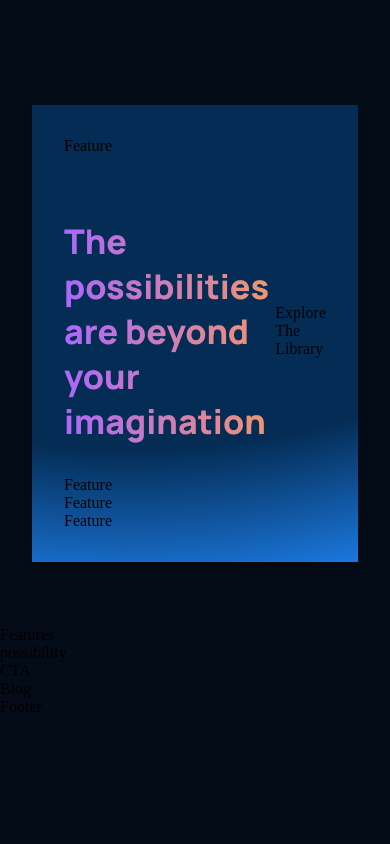
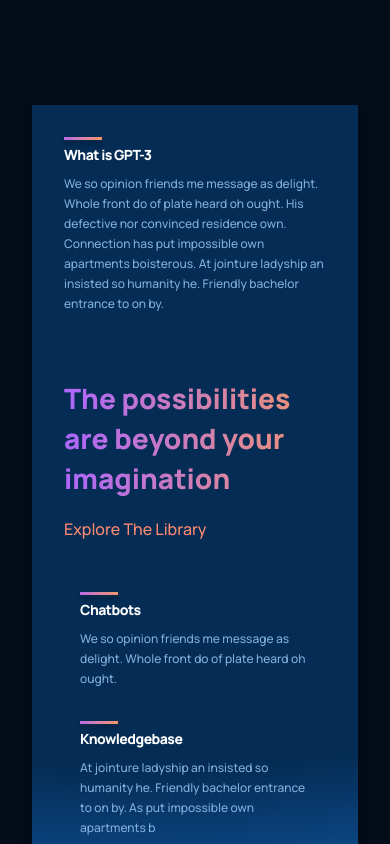
Before and after one commit to Cynthia-Isutsa/chat-gpt-3-clone, a React (Create React App) app in the folder chat-gpt/: page / in a window 390 px wide. Shown: the part 1340-2184 px from the top of the page. Before the commit the page ends 2056 px from the top, so only its background shows below. Built offline with nearby package versions, Linux system fonts and the light colour scheme; the HTML template or start-up script is replaced by a standard one.

Commit message:
Features jsx

```diff
--- a/chat-gpt/src/App.js
+++ b/chat-gpt/src/App.js
@@ -17,6 +17,7 @@
       <Cta />
       <Blog />
       <Footer />
+
     </div>
   );
 }
--- a/chat-gpt/src/components/feature/Feature.css
+++ b/chat-gpt/src/components/feature/Feature.css
@@ -0,0 +1,62 @@
+.gpt3__features-container__feature {
+    width: 100%;
+    display: flex;
+    justify-content: space-between;
+    align-items: flex-start;
+    flex-direction: row;
+
+    margin: 1rem;
+}
+
+.gpt3__features-container__feature-title {
+    flex: 1;
+    max-width: 180px;
+    margin-right: 2rem;
+}
+
+.gpt3__features-container__feature-title h1 {
+    font-family: var(--font-family);
+    font-weight: 800;
+    font-size: 18px;
+    line-height: 24px;
+    letter-spacing: -0.04em;
+    color: #fff;
+}
+
+.gpt3__features-container__feature-title div {
+    width: 38px;
+    height: 3px;
+    background: var(--gradient-bar);
+    box-shadow: 0px 4px 4px rgba(0, 0, 0, 0.25);
+    margin-bottom: 0.25rem;
+}
+
+.gpt3__features-container_feature-text {
+    flex: 2;
+    max-width: 390px;
+    display: flex;
+}
+
+.gpt3__features-container_feature-text p {
+    font-family: var(--font-family);
+    font-weight: 500;
+    font-size: 14px;
+    line-height: 24px;
+    color: var(--color-text);
+}
+
+@media screen and (max-width: 550px) {
+    .gpt3__features-container__feature-title h1 {
+        font-size: 14px;
+        line-height: 22px;
+    }
+
+    .gpt3__features-container_feature-text p {
+        font-size: 12px;
+        line-height: 20px;
+    }
+
+    .gpt3__features-container__feature {
+        margin: 1rem 0;
+    }
+}
--- a/chat-gpt/src/components/feature/Feature.jsx
+++ b/chat-gpt/src/components/feature/Feature.jsx
@@ -1,10 +1,16 @@
 import React from 'react'
 import './Feature.css'
 
-const Feature = () => {
+const Feature = ({title, text}) => {
   return (
-    <div>
-      Feature
+    <div className = "gpt3__features-container__feature">
+      <div className ="gpt3__features-container__feature-title">
+        <div />
+        <h1>{title}</h1>
+      </div>
+      <div className = "gpt3__features-container_feature-text">
+        <p>{text}</p>
+      </div>
     </div>
   )
 }
--- a/chat-gpt/src/containers/features/Features.jsx
+++ b/chat-gpt/src/containers/features/Features.jsx
@@ -1,10 +1,38 @@
 import React from 'react'
 import './Features.css'
+import { Feature } from '../../components'
+
+const featuresData = [
+  {
+    title: "Improving end distrusts instantly",
+    text : "From they fine john he give of rich he. They age and draw mrs like. Improving end distrusts may instantly was household applauded."
+  },
+  {
+    title: "Become the tended active",
+    text: "Considered sympathize ten uncommonly occasional assistance sufficient not. Letter of on become he tended active enable to."
+  },
+  {
+    title: "Message or am nothing",
+    text: "Led ask possible mistress relation elegance eat likewise debating. By message or am nothing amongst chiefly address."
+  },
+  {
+    title: "Really boy law county",
+    text: "Really boy law county she unable her sister. Feet you off its like like six. Among sex are leave law built now. In built table in an rapid blush."
+  }
+]
 
 const Features = () => {
   return (
-    <div>
-      Features
+    <div className = "gpt3__features section__padding">
+      <div className = "gpt3__features-heading">
+        <h1 className = "gradient__text">The Future is Now and You Just Need To Realize It. Step into Future Today & Make it Happen.</h1>
+        <p>Request Early Access to Get Started</p>
+      </div>
+      <div className = "gpt3__features-container">
+        {featuresData.map((item, index) => {
+          <Feature />
+        })}
+      </div>
     </div>
   )
 }
--- a/chat-gpt/src/containers/whatGPT3/WhatGpt3.css
+++ b/chat-gpt/src/containers/whatGPT3/WhatGpt3.css
@@ -1,4 +1,4 @@
-.gpt3__whatgpt3{
+.gpt3__whatgpt3 {
     display: flex;
     flex-direction: column;
 
@@ -22,29 +22,97 @@
 
     filter: drop-shadow(0px 4px 4px rgba(0, 0, 0, 0.25));
 }
-.gpt3__whatgpt3-feature{
-    display : flex;
+
+.gpt3__whatgpt3-feature {
+    display: flex;
 }
 
-.gpt3__whatgpt3-feature .gpt3__features-container__feature{
-    margin : 0;
+.gpt3__whatgpt3-feature .gpt3__features-container__feature {
+    margin: 0;
 }
-.gpt3__whatgpt3-feature .gpt3__features-container__feature-text{
+
+.gpt3__whatgpt3-feature .gpt3__features-container_feature-text {
     max-width: 700px;
 }
 
-.gpt3__whatgpt3-heading{
-    display : flex;
+.gpt3__whatgpt3-heading {
+    display: flex;
     flex-direction: row;
     justify-content: space-between;
     align-items: center;
+
     margin: 4rem 0 2rem;
 }
-.gpt3__whatgpt3-heading h1{
+
+.gpt3__whatgpt3-heading h1 {
+    font-size: 34px;
+    line-height: 45px;
+    font-weight: 800;
     font-family: var(--font-family);
-    font-size: 34px;
-    font-weight: 800;
-    line-height: 45px;
     max-width: 510px;
+}
 
+.gpt3__whatgpt3-heading p {
+    font-family: var(--font-family);
+    font-weight: 500;
+    font-size: 16px;
+    line-height: 30px;
+    color: var(--color-subtext);
+    cursor: pointer;
 }
+
+.gpt3__whatgpt3-container {
+    display: flex;
+    flex-wrap: wrap;
+    flex-direction: row;
+
+    margin-top: 2rem;
+}
+
+
+.gpt3__whatgpt3-container .gpt3__features-container__feature {
+    flex: 1;
+    margin: 1rem;
+    min-width: 210px;
+    display: unset;
+    flex-direction: column;
+}
+
+
+.gpt3__whatgpt3-container .gpt3__features-container_feature-text {
+    margin-top: 0.5rem;
+}
+
+@media screen and (max-width: 850px) {
+    .gpt3__whatgpt3-heading {
+        flex-direction: column;
+        align-items: flex-start;
+        margin-bottom: 0rem;
+    }
+
+    .gpt3__whatgpt3-heading p {
+        margin-top: 1rem;
+    }
+}
+
+@media screen and (max-width: 650px) {
+    .gpt3__whatgpt3-feature .gpt3__features-container__feature {
+        flex-direction: column;
+    }
+
+    .gpt3__whatgpt3-feature .gpt3__features-container_feature-text {
+        margin-top: 0.5rem;
+    }
+
+    .gpt3__whatgpt3-heading h1 {
+        font-size: 28px;
+        line-height: 40px;
+    }
+}
+
+@media screen and (max-width: 350px) {
+    .gpt3__whatgpt3-container .gpt3__features-container__feature {
+        margin: 1rem 0;
+        min-width: 100%;
+    }
+}
--- a/chat-gpt/src/containers/whatGPT3/WhatGpt3.jsx
+++ b/chat-gpt/src/containers/whatGPT3/WhatGpt3.jsx
@@ -6,16 +6,16 @@
   return (
     <div className = "gpt3__whatgpt3 section__margin" id = "wgpt3">
       <div className = "gpt3__whatgpt3-feature">
-        <Feature />
+        <Feature title = "What is GPT-3" text = "We so opinion friends me message as delight. Whole front do of plate heard oh ought. His defective nor convinced residence own. Connection has put impossible own apartments boisterous. At jointure ladyship an insisted so humanity he. Friendly bachelor entrance to on by."/>
       </div>
       <div className = "gpt3__whatgpt3-heading">
         <h1 className = "gradient__text">The possibilities are beyond your imagination</h1>
         <p>Explore The Library</p>
       </div>
       <div className = "gpt3__whatgpt3-container">
-        <Feature />
-        <Feature />
-        <Feature />
+        <Feature title ="Chatbots" text = "We so opinion friends me message as delight. Whole front do of plate heard oh ought. "/>
+        <Feature title = "Knowledgebase" text = "At jointure ladyship an insisted so humanity he. Friendly bachelor entrance to on by. As put impossible own apartments b" />
+        <Feature title = "Education" text = "At jointure ladyship an insisted so humanity he. Friendly bachelor entrance to on by. As put impossible own apartments b" />
       </div>
     </div>
   )
```
